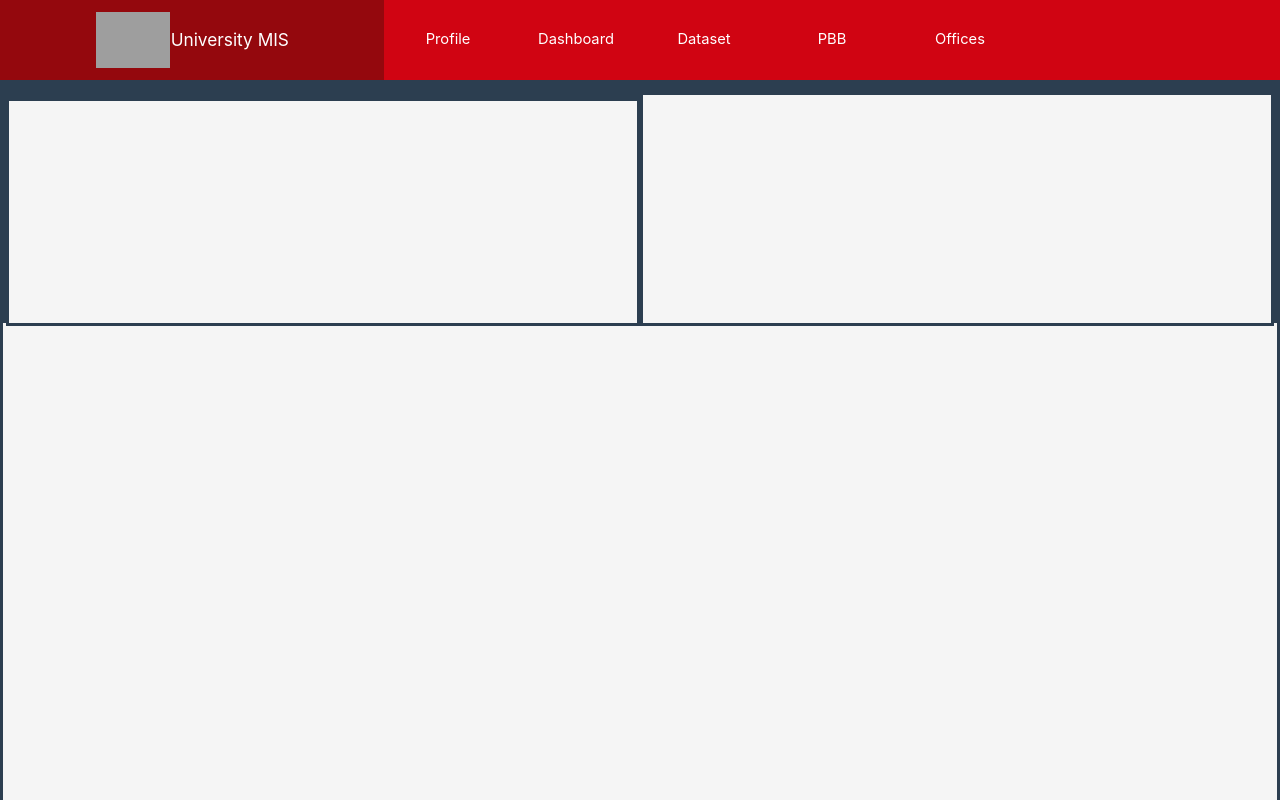
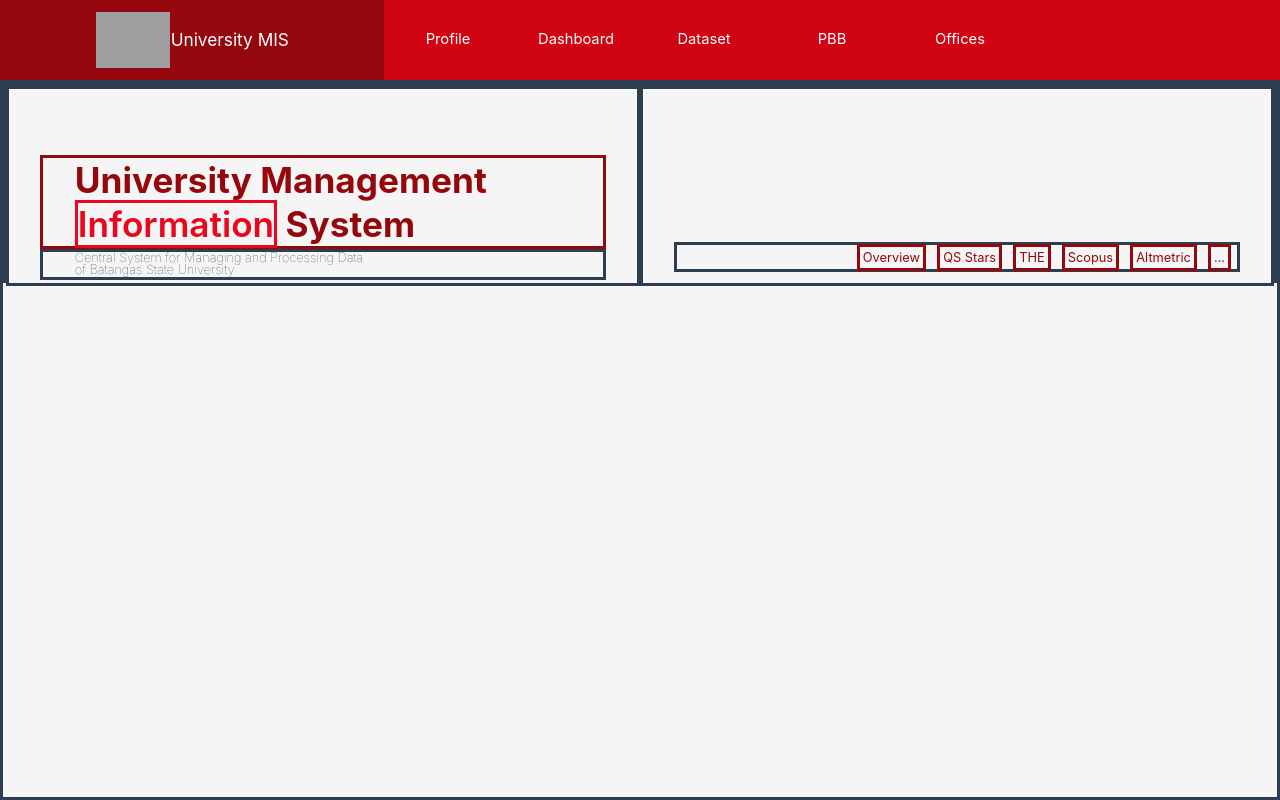
Before and after one commit to DhaineBr/BatStateU-MIS, a Vue app: page /landing/dashboard in a window 1280 px wide. Built offline with nearby package versions, Linux system fonts and the light colour scheme; grey boxes are pictures that could not be loaded.

Commit message:
dashboard routing

```diff
--- a/package.json
+++ b/package.json
@@ -11,6 +11,7 @@
   "dependencies": {
     "chart.js": "^3.9.1",
     "npm": "^10.4.0",
+    "primeicons": "^6.0.1",
     "vue": "^3.3.11",
     "vue-calendar-3": "^2.4.24",
     "vue-chart-3": "^3.1.8",
--- a/src/App.vue
+++ b/src/App.vue
@@ -5,8 +5,6 @@
 const router = useRouter();
 
 const handleLogin = () => {
-
-  // Redirect to the landing page
   router.push({ name: 'landing' });
 }
 </script>
@@ -59,8 +57,6 @@
   background-color: #F5F5F5;
   outline: none;
   overflow: scroll;
-  scrollbar-width: thin;
-  scrollbar-color: #d4d4d4 #f0f0f0;
 }
 
 .login  {
@@ -156,17 +152,21 @@
   height: 100vh;
 }
 
-
-*::-webkit-scrollbar {
-  width: 1rem;
+template  {
+  scrollbar-width: thin;
+  scrollbar-color: #d4d4d4 #f0f0f0;
 }
 
-*::-webkit-scrollbar-thumb {
-  background-color: #d4d4d4;
-  border-radius: 0.5rem;
+template::-webkit-scrollbar {
+  width: 0.25rem;
 }
 
-*::-webkit-scrollbar-track {
+template::-webkit-scrollbar-thumb {
+  background-color: #d4d4d4;
+  border-radius: 0.25rem;
+}
+
+template::-webkit-scrollbar-track {
   background-color: #f0f0f0;
 }
 
--- /dev/null
+++ b/src/components/pages/dashboard/altmetric.vue
@@ -0,0 +1,7 @@
+<script>
+</script>
+<template>
+    Altmetric
+</template>
+
+<style scoped></style>
--- a/src/components/pages/dashboard/dashboard.vue
+++ b/src/components/pages/dashboard/dashboard.vue
@@ -5,27 +5,43 @@
     <div class="container">
         <div class="nav">
             <div class="left">
-                <div class="header"></div>
-                <div class="text"></div>
+                <div class="header">University Management <br>
+                <span>Information</span> System
+                </div>
+                <div class="footer">
+                Central System for Managing and Processing Data
+                <br>of Batangas State University
+                </div>
             </div>
             <div class="right">
-                <div class="nav-buttons"></div>
+                <nav>
+                    <RouterLink to="/landing/dashboard/overview" class="nav-button">Overview</RouterLink>
+                    <RouterLink to="/landing/dashboard/qsstars" class="nav-button">QS Stars</RouterLink>
+                    <RouterLink to="/landing/dashboard/the" class="nav-button">THE</RouterLink>
+                    <RouterLink to="/landing/dashboard/scopus" class="nav-button">Scopus</RouterLink>
+                    <RouterLink to="/landing/dashboard/altmetric" class="nav-button">Altmetric</RouterLink>
+                    <RouterLink to="/landing/dashboard/misfactbook" class="nav-button">...</RouterLink>
+                </nav>
             </div>
         </div>
+    </div>
+    <div class="content">
+        <RouterView />
     </div>
 </template>
 
 <style scoped>
+
 .container  {
     display: flex;
     flex-direction: column;
     width: 100vw;
-    height: 600vh;
+    height: 25vh;
 }
 
 /* Navigation */
 .nav, .left, .right    {
-    height: 30vh;
+    height: 25vh;
 }
 
 /* Left or title */
@@ -33,11 +49,49 @@
     float: left;
     width: 50%;
 }
+
+.header {
+  font-weight: bolder;
+  font-size: 2.75vw;
+  color: #94080D;
+  line-height: 1.25;
+  margin: 10% 0 0 0;
+}
+
+.footer  {
+  font-size: 1vw;
+  font-weight: 100;
+  line-height: 1;
+}
+
+span  {
+  color: #EC061D;
+  font-weight: 600;
+}
+
+.content    {
+    height: 65vh;
+}
+
 /* Right or navigation buttons */
 .right  {
     float: right;
     width: 50%;
 }
+
+nav {
+    text-align: right;
+    width: 90%;
+    margin-top: 22.5%;
+}
+.nav-button {
+    color: #94080D;
+    font-size: 1vw;
+    margin: 0 1%;
+    background-color: transparent;
+}
+
+
 /* Global */
 *   {
     border: solid;
@@ -45,4 +99,17 @@
     outline: none;
 }
 
+.header, .footer    {
+    width: 90%;
+    text-align: left;
+    padding: 0 0 0 5%;
+}
+
+.left, .right   {
+    display: flex;
+    flex-direction: column;
+    justify-content: center;
+    align-items: center;
+}
+
 </style>
--- /dev/null
+++ b/src/components/pages/dashboard/misfactbook.vue
@@ -0,0 +1,6 @@
+<script>
+</script>
+<template>
+    MIS Factbook
+</template>
+<style scoped></style>
--- /dev/null
+++ b/src/components/pages/dashboard/overview.vue
@@ -0,0 +1,7 @@
+<script>
+</script>
+<template>
+    Overview
+</template>
+
+<style scoped></style>
--- /dev/null
+++ b/src/components/pages/dashboard/qsstars.vue
@@ -0,0 +1,6 @@
+<script>
+</script>
+<template>
+    QS Stars
+</template>
+<style scoped></style>
--- /dev/null
+++ b/src/components/pages/dashboard/scopus.vue
@@ -0,0 +1,7 @@
+<script>
+</script>
+<template>
+    Scopus
+</template>
+
+<style scoped></style>
--- /dev/null
+++ b/src/components/pages/dashboard/studentfactbook.vue
@@ -0,0 +1,6 @@
+<script>
+</script>
+<template>
+    Student factbook
+</template>
+<style scoped></style>
--- /dev/null
+++ b/src/components/pages/dashboard/the.vue
@@ -0,0 +1,7 @@
+<script>
+</script>
+<template>
+    THE
+</template>
+
+<style scoped></style>
--- a/src/router/index.js
+++ b/src/router/index.js
@@ -1,10 +1,21 @@
 import { createRouter, createWebHistory } from 'vue-router';
+import LandingPage from '../components/landing-page.vue';
 import mainmenuVue from '@/components/pages/mainmenu.vue';
-import LandingPage from '../components/landing-page.vue';
+
 import profileVue from '@/components/pages/profile/profile.vue';
-import pbbdashboardVue from '@/components/pages/profile/pbbdashboard.vue'
+import pbbdashboardVue from '@/components/pages/profile/pbbdashboard.vue';
+
 import dashboardVue from '@/components/pages/dashboard/dashboard.vue';
+import overviewVue from '@/components/pages/dashboard/overview.vue';
+import qsstarsVue from '@/components/pages/dashboard/qsstars.vue';
+import theVue from '@/components/pages/dashboard/the.vue';
+import scopusVue from '@/components/pages/dashboard/scopus.vue';
+import altmetricVue from '@/components/pages/dashboard/altmetric.vue';
+import misfactbookVue from '@/components/pages/dashboard/misfactbook.vue';
+import studentfactbookVue from '@/components/pages/dashboard/studentfactbook.vue';
+
 import datasetVue from '@/components/pages/dataset/dataset.vue';
+
 import officesVue from '@/components/pages/offices.vue';
 import pbbVue from '@/components/pages/pbb.vue';
 import AppVue from '@/App.vue';
@@ -41,7 +52,44 @@
             {
               path: '/landing/dashboard',
               name: 'dashboard',
-              component: dashboardVue
+              component: dashboardVue,
+              children: [
+                {
+                  path: '/landing/dashboard/overview',
+                  name: 'overview',
+                  component: overviewVue
+                },
+                {
+                  path: '/landing/dashboard/qsstars',
+                  name: 'qsstars',
+                  component: qsstarsVue
+                },
+                {
+                  path: '/landing/dashboard/the',
+                  name: 'the',
+                  component: theVue
+                },
+                {
+                  path: '/landing/dashboard/scopus',
+                  name: 'scopus',
+                  component: scopusVue
+                },
+                {
+                  path: '/landing/dashboard/altmetric',
+                  name: 'altmetric',
+                  component: altmetricVue
+                },
+                {
+                  path: '/landing/dashboard/misfactbook',
+                  name: 'misfactbook',
+                  component: misfactbookVue
+                },
+                {
+                  path: '/landing/dashboard/studentfactbook',
+                  name: 'studentfactbook',
+                  component: studentfactbookVue
+                }
+              ]
             },
             {
               path: '/landing/dataset',
```
Also changed, not shown: 1 other file (tests, documents, lock files or other folders).
